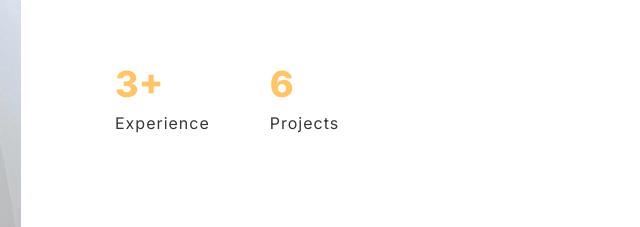
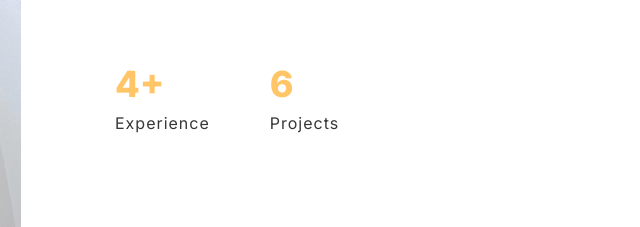
Before and after one commit to puteraparta/portfolio, a plain HTML site: page index.html in a window 1280 px wide. Shown: the part 393-620 px from the top of the page, 512-1152 px from the left. Drawn offline with nearby package versions, Linux system fonts and the light colour scheme.

Commit message:
Update index.html

```diff
--- a/index.html
+++ b/index.html
@@ -59,7 +59,7 @@
                 </h1>
                 <ul class="ds-numbervalulist">
                   <li>
-                    <strong>3+</strong>
+                    <strong>4+</strong>
                     <span>Experience</span>
                   </li>
                   <li>
```
